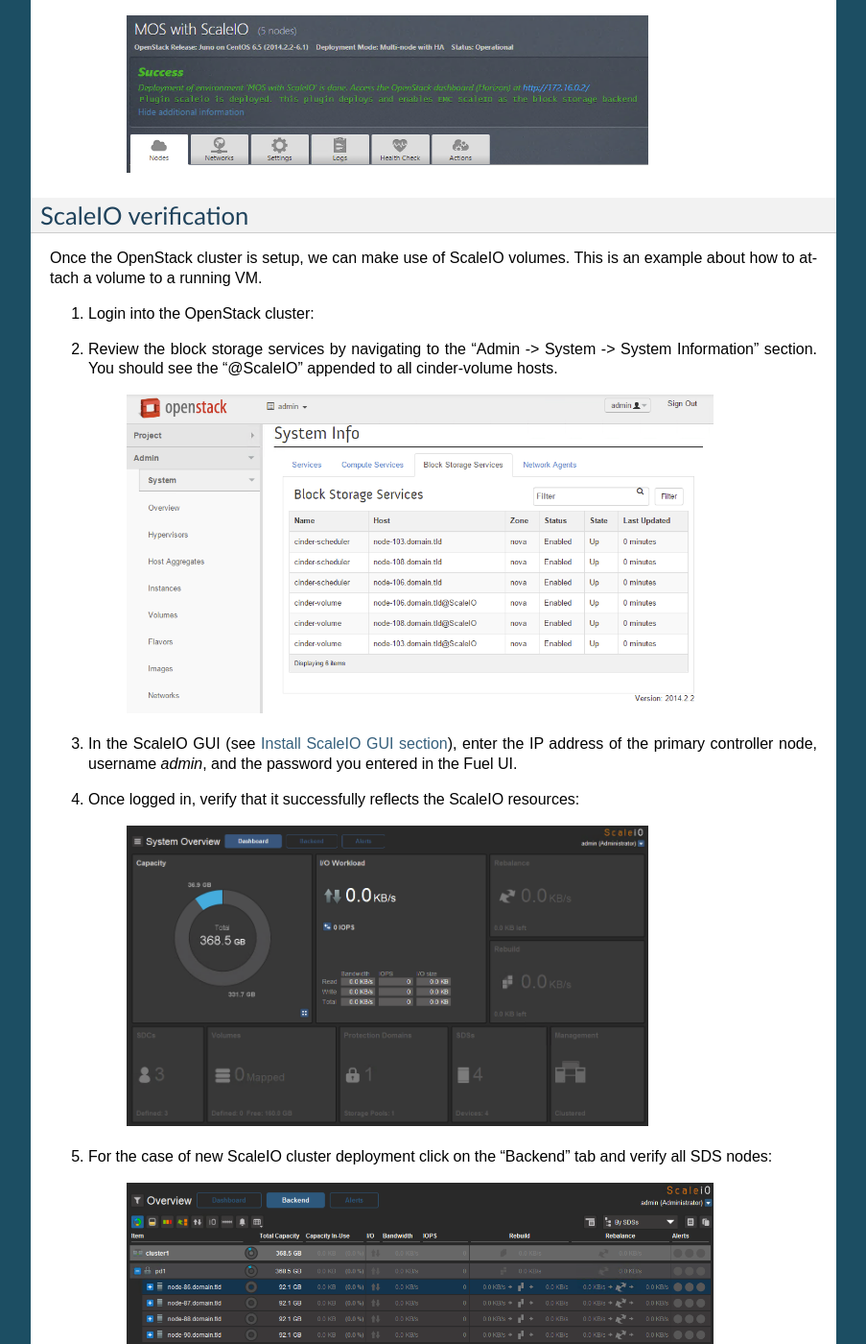
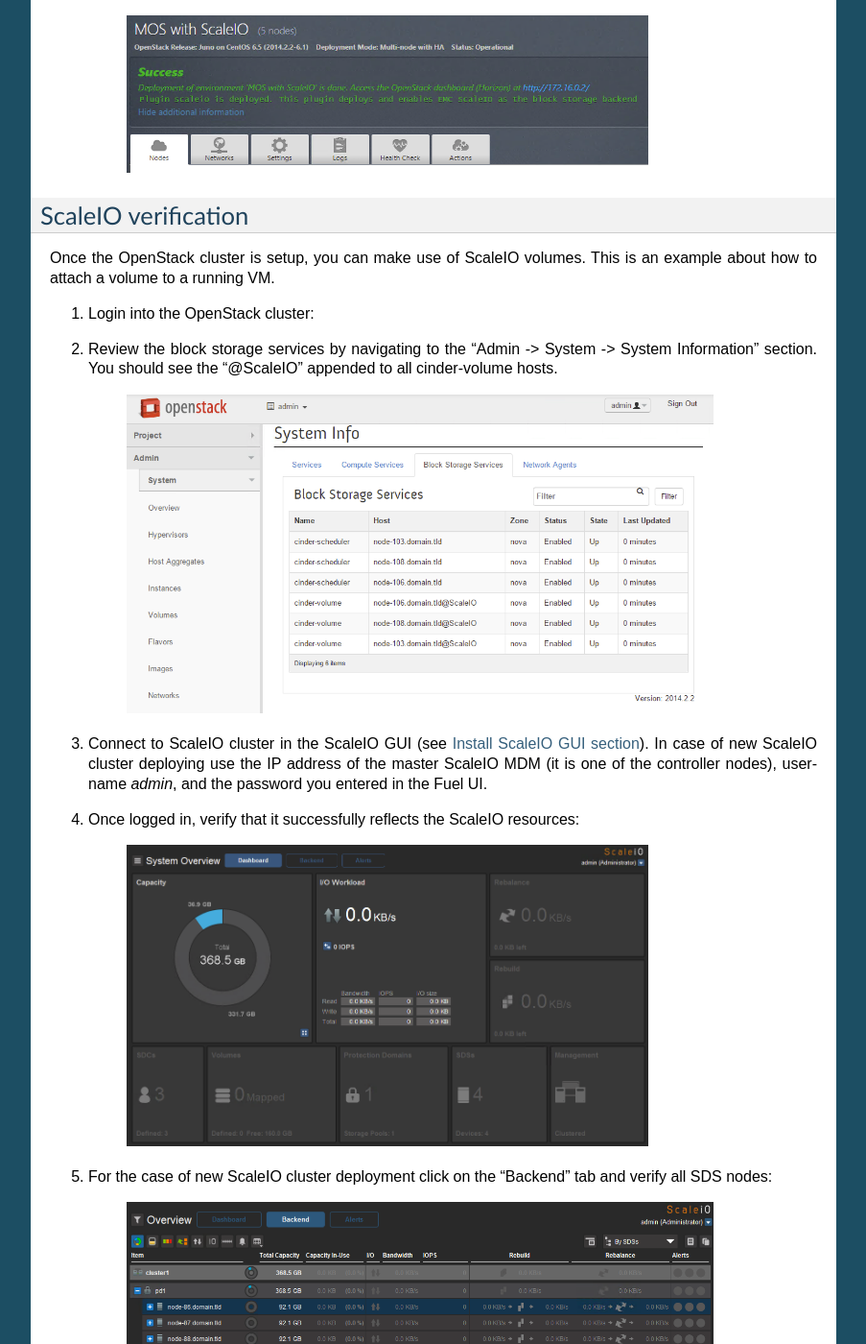
Before and after one commit to davestemerdink/fuel-plugin-scaleio, a Sphinx documentation site: the page built from doc/source/guide.rst, in a window 1280 px wide and 1400 px high, scrolled down 4232 px. Shown: the whole window at 96% size, without its empty margins (198-1101 px from the left). Built offline with Sphinx 7.4.7, drawn with Linux system fonts in a browser that asks for light colours; some of the changed text lies outside the part shown.

Commit message:
Few minor fixes of misprints.

```diff
--- a/doc/source/guide.rst
+++ b/doc/source/guide.rst
@@ -115,7 +115,7 @@
 ScaleIO verification
 --------------------
 
-Once the OpenStack cluster is setup, we can make use of ScaleIO volumes. This is an example about how to attach a volume to a running VM.
+Once the OpenStack cluster is setup, you can make use of ScaleIO volumes. This is an example about how to attach a volume to a running VM.
 
 #. Login into the OpenStack cluster:
 
@@ -124,7 +124,7 @@
     .. image:: images/block-storage-services.png
        :width: 90%
 
-#. In the ScaleIO GUI (see :ref:`Install ScaleIO GUI section <scaleiogui>`), enter the IP address of the primary controller node, username `admin`, and the password you entered in the Fuel UI.
+#. Connect to ScaleIO cluster in the ScaleIO GUI (see :ref:`Install ScaleIO GUI section <scaleiogui>`). In case of new ScaleIO cluster deploying use the IP address of the master ScaleIO MDM (it is one of the controller nodes), username `admin`, and the password you entered in the Fuel UI.
 
 #. Once logged in, verify that it successfully reflects the ScaleIO resources:
 
```
Also changed, not shown: other parts of doc/source/guide.rst (+1 -1 lines), 1 other file.
